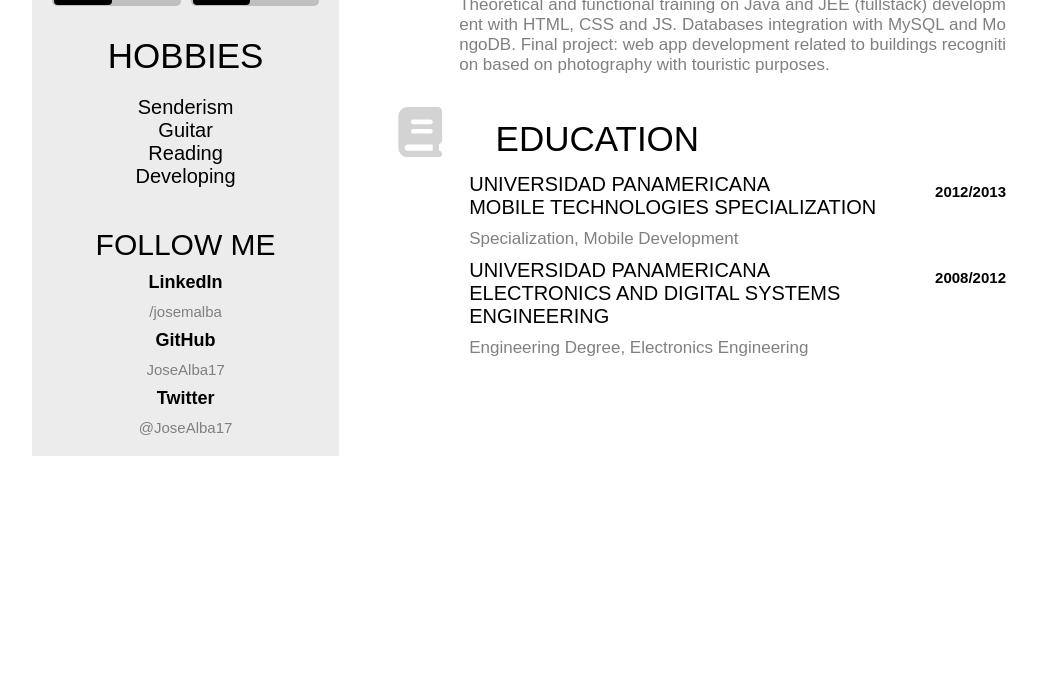
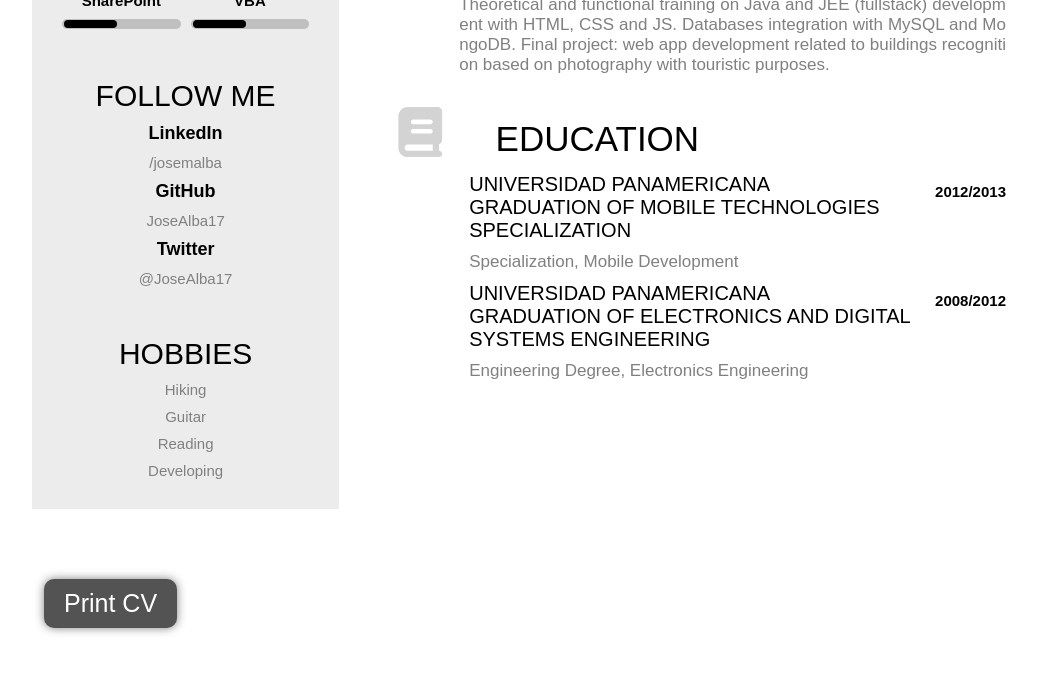
Before and after one commit to JoseAlba17/cvOnline, a plain HTML site: page index.html in a window 1280 px wide. Shown: the part 772-1450 px from the top of the page, without its empty margins (96-1133 px from the left). Before the commit the page ends 1248 px from the top, so only its background shows below. Drawn offline with Linux system fonts and the light colour scheme.

Commit message:
DONE! All working

```diff
--- a/index.html
+++ b/index.html
@@ -65,13 +65,7 @@
                     </div>
 
                 </div>
-                <div class="hobbies">
-                    <h4>HOBBIES</h4>
-                    <p>Senderism</p>
-                    <p>Guitar</p>
-                    <p>Reading</p>
-                    <p>Developing</p>
-                </div>
+
                 <div class="follow">
                     <h1>FOLLOW ME</h1>
                     <h4>LinkedIn</h4>
@@ -80,6 +74,13 @@
                     <p>JoseAlba17</p>
                     <h4>Twitter</h4>
                     <p>@JoseAlba17</p>
+                </div>
+                <div class="hobbies">
+                    <h1>HOBBIES</h1>
+                    <p>Hiking</p>
+                    <p>Guitar</p>
+                    <p>Reading</p>
+                    <p>Developing</p>
                 </div>
 
             </div>
@@ -120,12 +121,12 @@
                     <h1><span><i class="fas fa-book"></i>
                     </span>EDUCATION</h1>
                     <div class="edu-group">
-                        <h4>UNIVERSIDAD PANAMERICANA<br> MOBILE TECHNOLOGIES SPECIALIZATION</h4>
+                        <h4>UNIVERSIDAD PANAMERICANA<br> GRADUATION OF MOBILE TECHNOLOGIES <br> SPECIALIZATION</h4>
                         <span>2012/2013</span>
                         <p>Specialization, Mobile Development</p>
                     </div>
                     <div class="edu-group">
-                        <h4>UNIVERSIDAD PANAMERICANA<br> ELECTRONICS AND DIGITAL SYSTEMS<br> ENGINEERING</h4>
+                        <h4>UNIVERSIDAD PANAMERICANA<br> GRADUATION OF ELECTRONICS AND DIGITAL <br> SYSTEMS ENGINEERING</h4>
                         <span>2008/2012</span>
                         <p>Engineering Degree, Electronics Engineering</p>
                     </div>
@@ -135,10 +136,18 @@
         </div>
     </div>
 
+    <button>Print CV</button>
+
 
     <!-- FONTAWESOME JS -->
     <script src="./fontawesome-free-6.0.0-beta3-web/js/all.min.js"></script>
-
+    <!-- CUSTOM JS -->
+    <script>
+        var btn = document.querySelector("button");
+        btn.onclick = () => {
+            window.print();
+        };
+    </script>
 </body>
 
 </html>
--- a/style.css
+++ b/style.css
@@ -25,7 +25,7 @@
     border-radius: 50%;
     position: absolute;
     top: 50px;
-    left: 65px;
+    left: 55px;
     border: 5px solid white;
     box-shadow: 3px 3px 10px rgba(0, 0, 0, 0.5);
     cursor: pointer;
@@ -69,12 +69,12 @@
 }
 
 .left-area .contact {
-    margin-top: 130px;
+    margin-top: 150px;
     padding: 0 30px;
 }
 
 .contact h4 {
-    font-size: 35px;
+    font-size: 30px;
     font-weight: normal;
     margin: 20px 0;
 }
@@ -89,11 +89,11 @@
 }
 
 .skills {
-    margin-top: 30px;
+    margin-top: 50px;
 }
 
 .skills h1 {
-    font-size: 30px;
+    font-size: 20px;
     font-weight: normal;
 }
 
@@ -102,7 +102,7 @@
     display: grid;
     grid-template-columns: repeat(2, 1fr);
     grid-gap: 20px 10px;
-    padding: 0 20px;
+    padding: 0 30px;
 }
 
 .bars .bar1 p {
@@ -267,23 +267,8 @@
     border-radius: 10px;
 }
 
-.left-area .hobbies {
-    margin-top: 30px;
-    padding: 0 30px;
-}
-
-.hobbies h4 {
-    font-size: 35px;
-    font-weight: normal;
-    margin: 20px 0;
-}
-
-.hobbies p {
-    font-size: 20px;
-}
-
 .follow h1 {
-    margin-top: 40px;
+    margin-top: 50px;
     font-size: 30px;
     font-weight: normal;
 }
@@ -294,6 +279,23 @@
 }
 
 .follow p {
+    font-size: 15px;
+    color: gray;
+}
+
+.left-area .hobbies {
+    margin-top: 30px;
+    padding: 0 30px;
+}
+
+.hobbies h1 {
+    margin-top: 50px;
+    font-size: 30px;
+    font-weight: normal;
+}
+
+.hobbies p {
+    margin: 10px 0;
     font-size: 15px;
     color: gray;
 }
@@ -379,3 +381,31 @@
 .edu-group p {
     padding-left: 80px;
 }
+
+button {
+    font-size: 25px;
+    padding: 10px 20px;
+    margin: 50px 0 50px 140px;
+    background-color: rgb(83, 83, 83);
+    border: none;
+    outline: none;
+    color: white;
+    border-radius: 10px;
+    box-shadow: 0 0 10px rgba(0, 0, 0, 0.5);
+    cursor: pointer;
+    transition: .5s;
+}
+
+button:hover {
+    background-color: black;
+    box-shadow: 0 0 30px rgba(0, 0, 0, 0.5);
+}
+
+@media print {
+    body * {
+        visibility: hidden;
+    }
+    .print-area * {
+        visibility: visible;
+    }
+}
```
